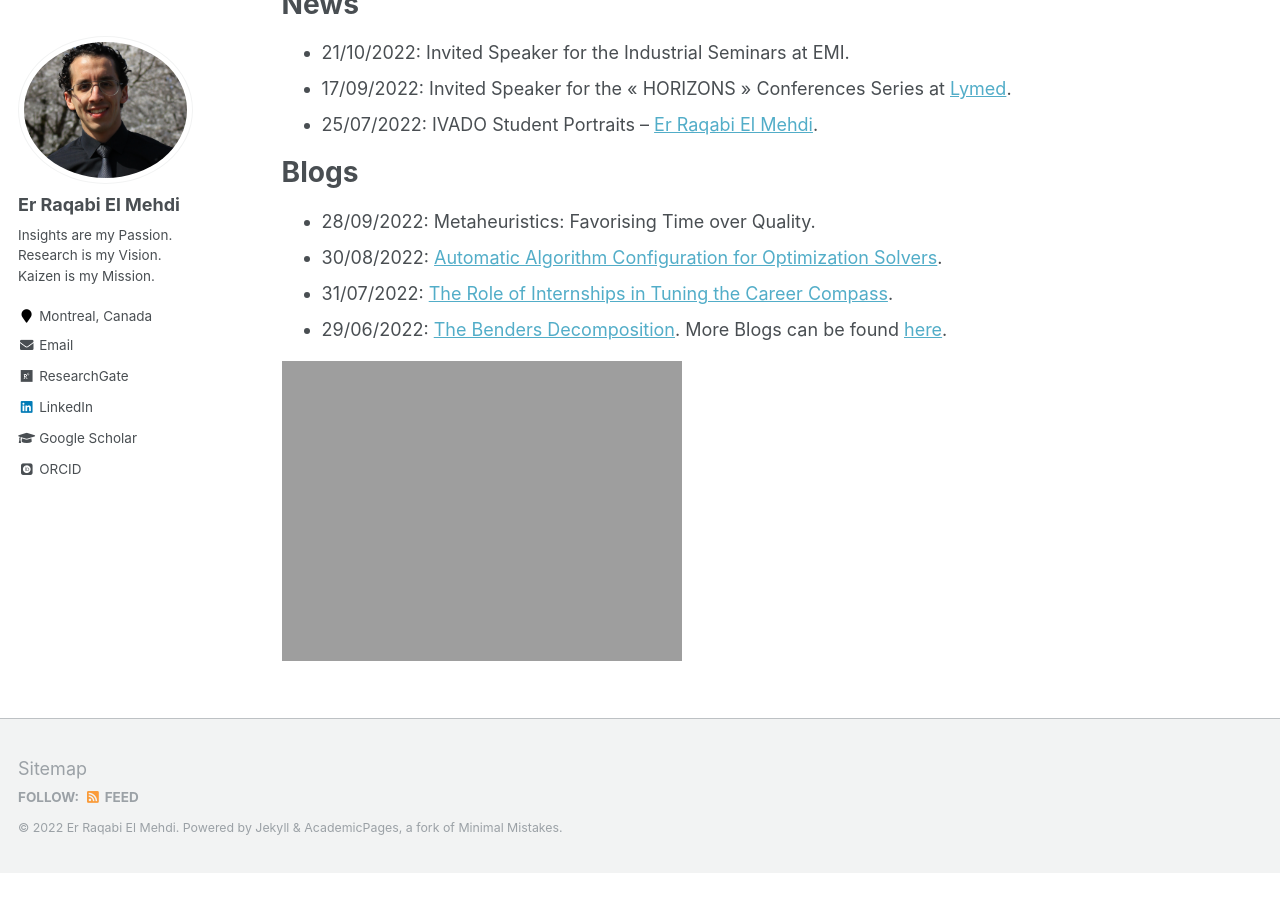
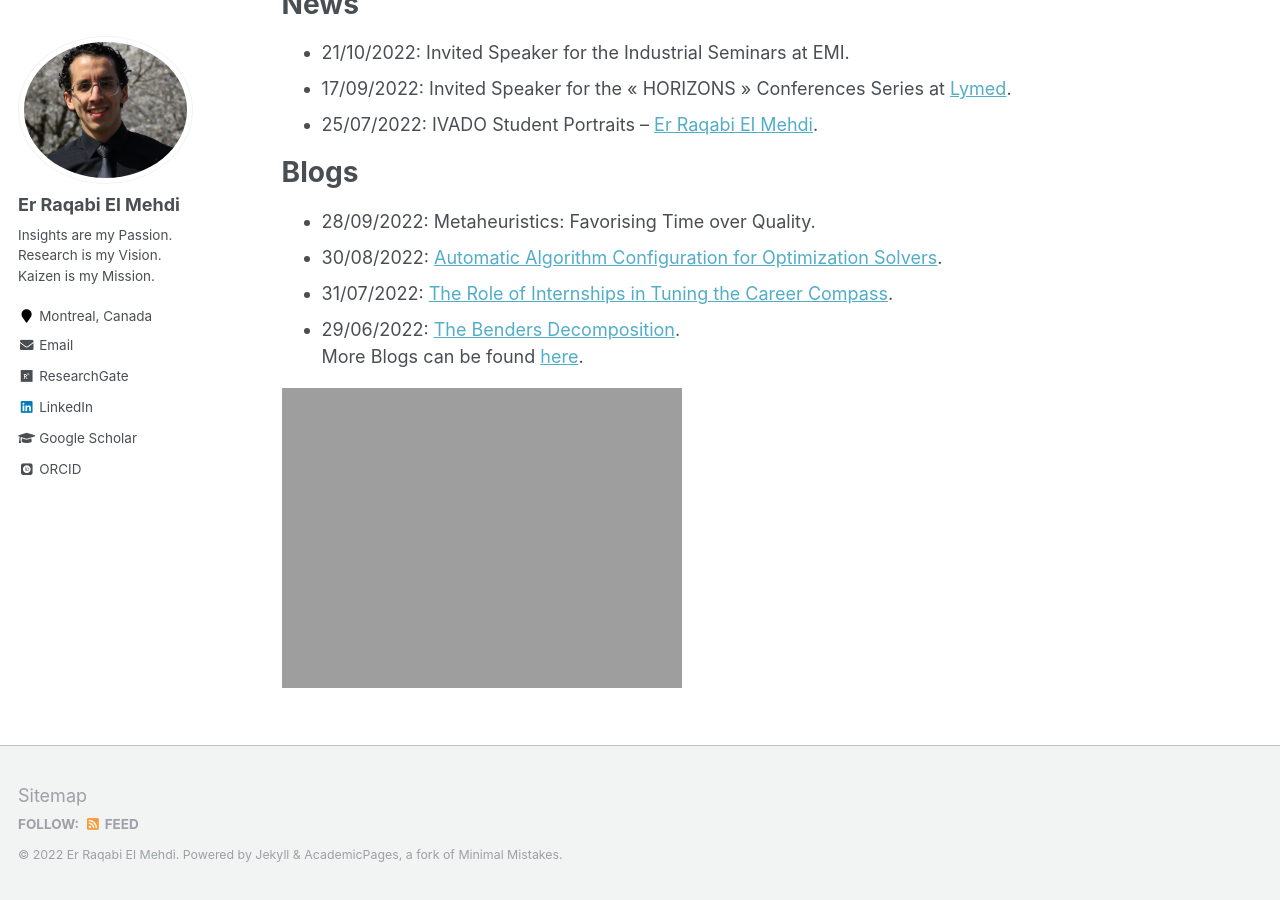
Before and after one commit to RqbMedi/rqbmedi.github.io, a Jekyll site: the page built from _pages/about.md, in a window 1280 px wide and 900 px high, scrolled down 602 px. Built offline with Jekyll 4.4.1, drawn with Linux system fonts in a browser that asks for light colours; some web fonts are replaced; before the commit the page ends 1475 px from its top, so only the background shows below that.

```diff
--- a/_pages/about.md
+++ b/_pages/about.md
@@ -27,7 +27,7 @@ Blogs
 - 28/09/2022: Metaheuristics: Favorising Time over Quality.
 - 30/08/2022: [Automatic Algorithm Configuration for Optimization Solvers](https://erraqabielmehdi.medium.com/automatic-algorithm-configuration-for-optimization-solvers-66ac3861a233).
 - 31/07/2022: [The Role of Internships in Tuning the Career Compass](https://www.linkedin.com/pulse/role-internships-tuning-career-compass-er-raqabi-el-mehdi-%E3%83%A9%E3%82%AB%E3%83%93-%E3%83%A1%E3%83%87%E3%82%A3/).
-- 29/06/2022: [The Benders Decomposition](https://erraqabielmehdi.medium.com/the-benders-decomposition-8dadf381f60c).
+- 29/06/2022: [The Benders Decomposition](https://erraqabielmehdi.medium.com/the-benders-decomposition-8dadf381f60c). <br>
 More Blogs can be found [here](https://rqbmedi.github.io/portfolio/).
 
 ![Snowboarding in Hakkai Sanroku Niigata](http://rqbmedi.github.io/images/Snowboarding.jpeg)
```
